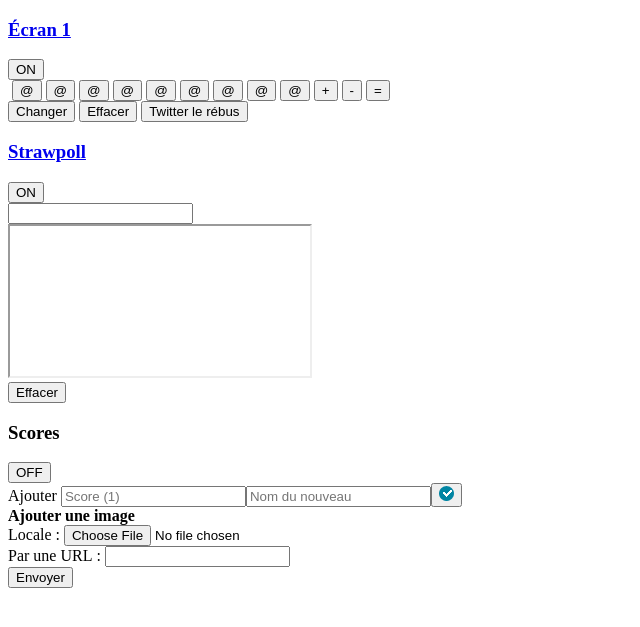
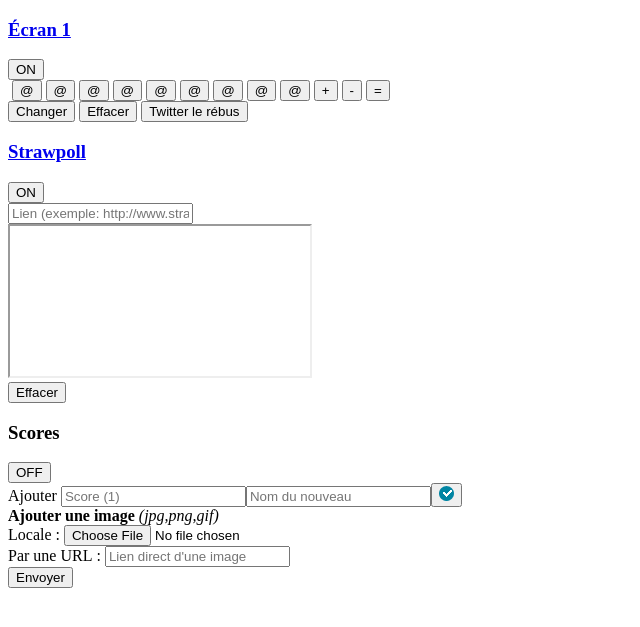
Before and after one commit to Neradoc/TwitchSlides, a PHP site: page /app/main_gestion.php in a window 1280 px wide. Shown: the top 627 px of the page, without its empty margins (0-640 px from the left). Run offline with PHP 8.4, Linux system fonts and the light colour scheme.

Commit message:
ajouter des "placeholder" dans les champs textes informer les formats d'image autorisés

```diff
--- a/app/module_strawpoll.php
+++ b/app/module_strawpoll.php
@@ -42,7 +42,7 @@ function disp_strawpoll($thisurl) {
 		<!-- <div>
 		<button onclick='$(".strawpoll_lien").val("http://www.strawpoll.me/10987342")'>Test 1</button> <button onclick='$(".strawpoll_lien").val("http://www.strawpoll.me/3888622")'>Test 2</button> <button onclick='$(".strawpoll_lien").val("http://www.strawpoll.me/4796816")'>Test 3</button>
 		</div> -->
-		<input type="text" name="strawpoll_lien" class="strawpoll_lien" value="<?=$poll_page?>"/>
+		<input type="text" name="strawpoll_lien" class="strawpoll_lien" value="<?=$poll_page?>" placeholder="Lien (exemple: http://www.strawpoll.me/10987342 )"/>
 		<input type="submit" name="strapoll_ok" value="ok" style="display:none;"/>
 		<br/>
 		<iframe class="strawpoll_frame" src="<?=$poll_embed?>">Loading poll...</iframe>
--- a/app/module_upload.php
+++ b/app/module_upload.php
@@ -55,9 +55,9 @@ function disp_upload($thisurl) {
 	?>
 	<div id="upload">
 	<form action="<?=$thisurl?>" name="upload" method="POST" enctype="multipart/form-data">
-		<b>Ajouter une image</b><br/>
+		<b>Ajouter une image</b> <i>(jpg,png,gif)</i><br/>
 		Locale&nbsp;: <input type="file" name="upload_fichier" class="upload_fichier"><br/>
-		Par une URL&nbsp;: <input type="text" name="upload_url" class="upload_url"><br/>
+		Par une URL&nbsp;: <input type="text" name="upload_url" class="upload_url" placeholder="Lien direct d'une image"><br/>
 		<button class="upload_btn">Envoyer</button>
 	</form>
 	</div>
```
